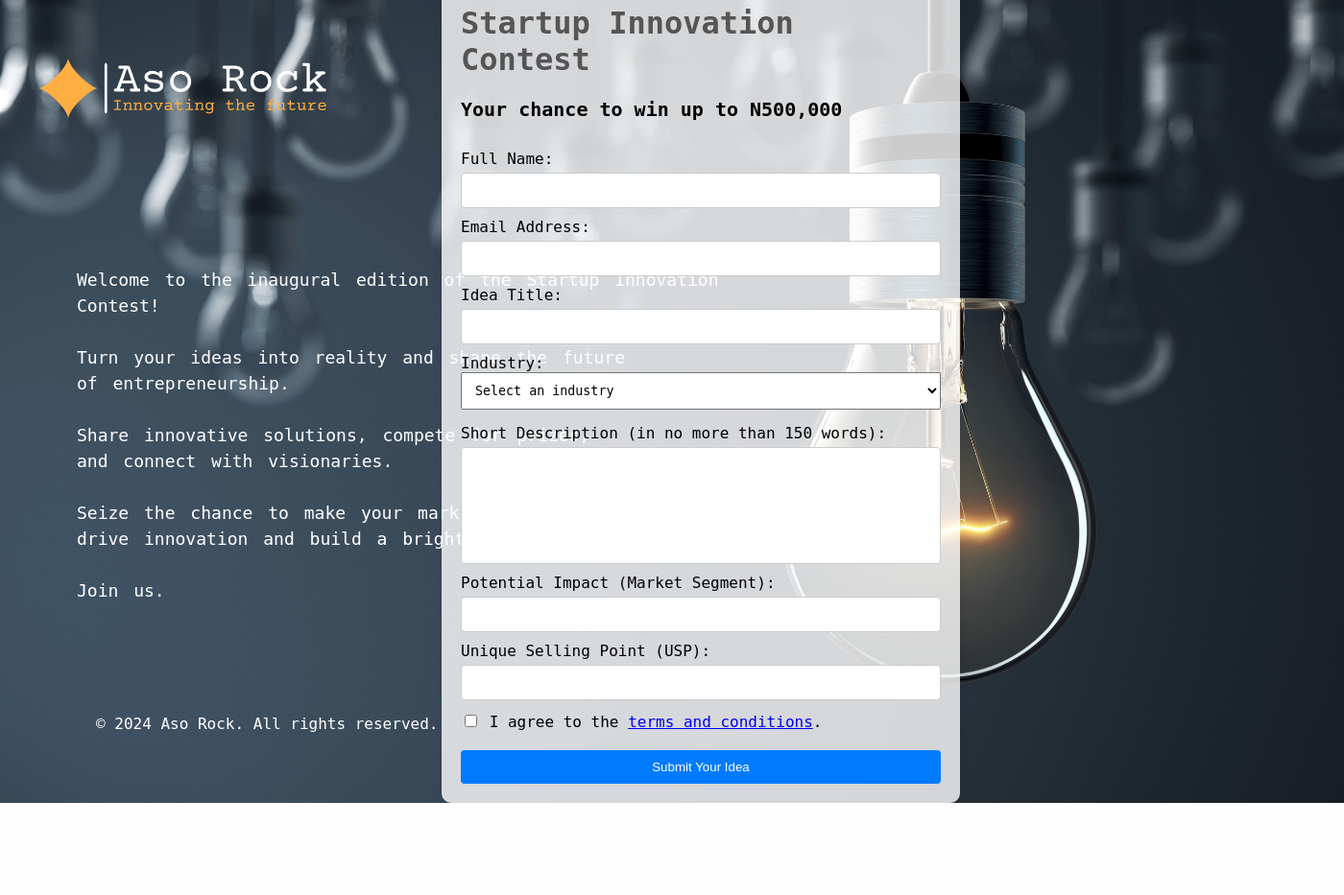
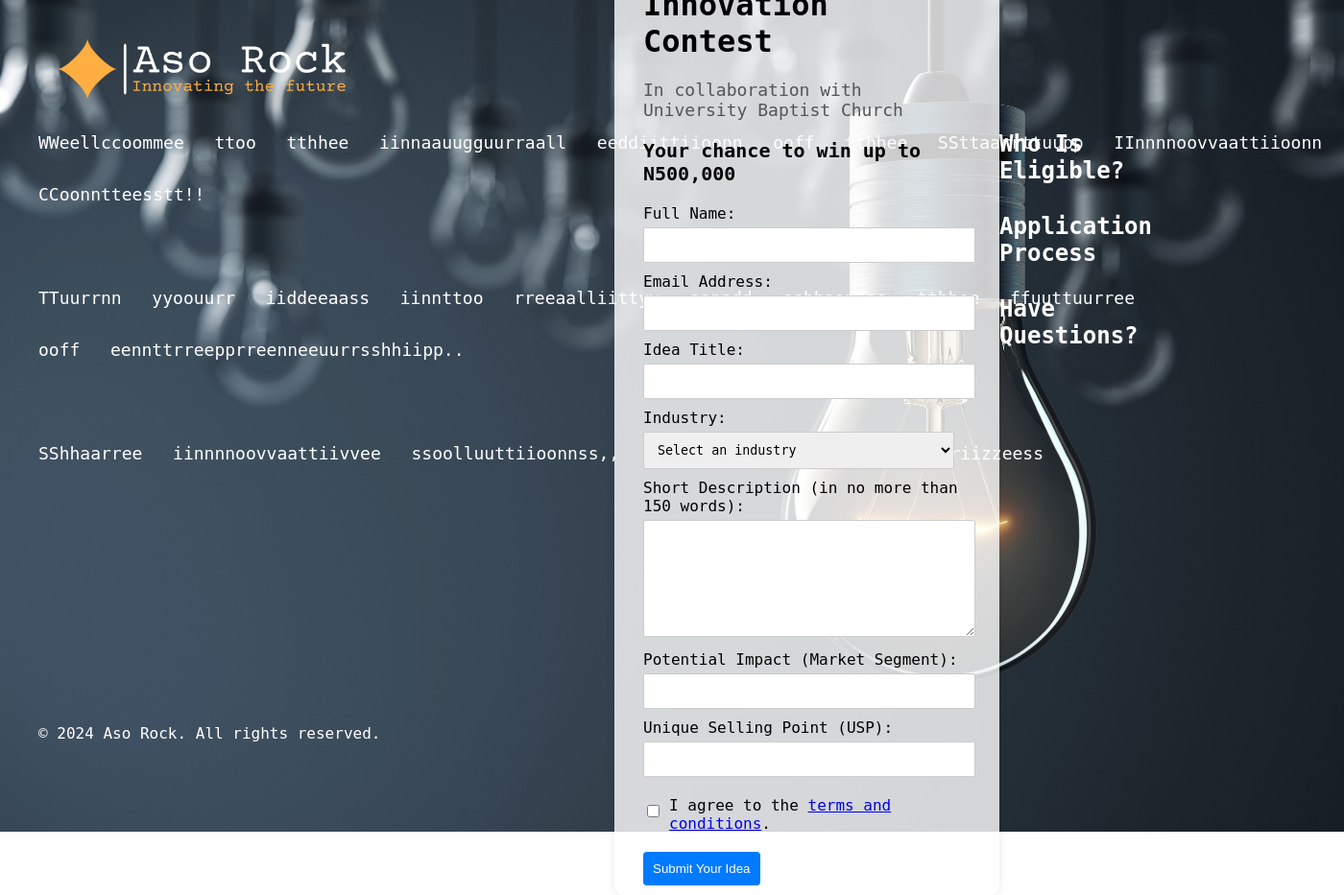
Before and after one commit to wolebadmus/Startup_Innovate, a Flask app: page / in a window 1400 px wide; the page is wider, and only the part inside the window is pictured. Shown: that part at 96% size. Before the commit the page ends 837 px from the top of that part, so only its background shows below. Run offline with Flask 3, Linux system fonts and the light colour scheme.

Commit message:
New Page

```diff
--- a/static/script.js
+++ b/static/script.js
@@ -1,17 +1,55 @@
-document.getElementById('submissionForm').addEventListener('submit', async function(event) {
-    event.preventDefault();
+// Function to toggle the visibility of sections
+function toggleSection(id) {
+    const element = document.getElementById(id);
+    if (element.classList.contains('expanded')) {
+        element.classList.remove('expanded');
+    } else {
+        element.classList.add('expanded');
+    }
+}
 
-    const formData = new FormData(this);
+// Function to handle the typewriter effect
+function typeWriter() {
+    const welcomeText = document.getElementById('typingEffect');
+    const statements = [
+        "Welcome to the inaugural edition of the Startup Innovation",
+        "Contest!",
+        "",
+        "Turn your ideas into reality and shape the future",
+        "of entrepreneurship.",
+        "",
+        "Share innovative solutions, compete for prizes,",
+        "and connect with visionaries.",
+        "",
+        "Seize the chance to make your mark. Ignite creativity,",
+        "drive innovation and build a brighter tomorrow.",
+        "",
+        "Join us."
+    ];
+    let statementIndex = 0;
+    let charIndex = 0;
 
-    const response = await fetch('/submit', {
-        method: 'POST',
-        body: formData
-    });
+    function type() {
+        if (statementIndex < statements.length) {
+            if (charIndex < statements[statementIndex].length) {
+                if (statements[statementIndex].charAt(charIndex) === ' ') {
+                    welcomeText.innerHTML += '&nbsp;'; // Non-breaking space for correct formatting
+                } else {
+                    welcomeText.innerHTML += statements[statementIndex].charAt(charIndex);
+                }
+                charIndex++;
+                setTimeout(type, 30); // Adjust typing speed (milliseconds)
+            } else {
+                welcomeText.innerHTML += '<br>'; // Add paragraph break
+                statementIndex++;
+                charIndex = 0;
+                setTimeout(type, 200); // Delay before typing the next statement (milliseconds)
+            }
+        }
+    }
 
-    if (response.ok) {
-        alert('Your idea has been submitted successfully!');
-        this.reset();
-    } else {
-        alert('There was an error submitting your idea. Please try again.');
-    }
-});
+    type();
+}
+
+// Initialize typewriter effect on page load
+document.addEventListener("DOMContentLoaded", typeWriter);
--- a/static/styles.css
+++ b/static/styles.css
@@ -1,40 +1,134 @@
 body {
+    background-image: url('/static/background.jpg'); /* Replace 'background.jpg' with the path to your image */
+    background-size: cover;
+    background-position: center;
+    background-repeat: no-repeat;
     font-family: Arial, sans-serif;
-    background-color: #1b1b1b;
     margin: 0;
     padding: 0;
+    overflow-x: hidden; /* Prevent horizontal scrolling */
     display: flex;
+    flex-direction: column;
+    align-items: flex-start; /* Align items to the left */
     justify-content: center;
-    align-items: center;
     height: 100vh;
 }
 
+header {
+    width: 100%;
+    display: flex;
+    justify-content: flex-start; /* Align header to the left */
+    padding: 40px;
+    position: absolute;
+    top: 0;
+    left: 20px; /* Align logo to the left */
+}
+
+.logo {
+    width: 300px; /* Adjust the width as needed */
+    height: auto;
+}
+
+.main-content {
+    display: flex;
+    justify-content: space-between;
+    align-items: flex-start; /* Align items to the top */
+    width: 100%;
+    box-sizing: border-box;
+    margin-top: 50px; /* Space for the header */
+}
+
+.left-content {
+    text-align: left; /* Align text to the left */
+    width: 300px;
+    color: white;
+    word-spacing: 5px;
+    line-height: 1.5;
+    font-family: 'Courier Prime', monospace;
+    font-size: 18px;
+    margin-left: 40px; /* Add space between the typewriter text and the form */
+    margin-top: 200px;
+}
+
 .container {
-    background: white;
-    padding: 20px;
+    max-width: 600px;
+    padding: 10px 30px;
+    background-color: rgba(255, 255, 255, 0.8); /* Semi-transparent white background */
     border-radius: 10px;
     box-shadow: 0 0 10px rgba(0, 0, 0, 0.1);
+    font-family: 'Courier Prime', monospace;
+    color: #000000;
+    text-align: left;
+    margin-left: 300px;
 }
 
-h1 {
-    color: #555;
-}
-
-form {
+.sidebar {
+    width: 200px;
+    padding: 0px;
+    font-family: 'Courier Prime', monospace;
+    color: white;
+    text-align: left;
+    margin-right: 200px;
+    margin-top: 200px;
     display: flex;
     flex-direction: column;
 }
 
+.sidebar h2 {
+    color: white; /* Ensure the text color is white */
+    margin-bottom: 10px; /* Add space below the heading */
+    cursor: pointer;
+}
+
+.sidebar ul {
+    display: none; /* Initially hide the content */
+    list-style: none;
+    padding-left: 0;
+}
+
+.sidebar ul.expanded {
+    display: block; /* Show the content when expanded */
+}
+
+.sidebar li {
+    margin-bottom: 10px;
+    color: #FFAE42; /* Ensure the link color is #FFAE42 */
+}
+
+.sidebar a {
+    color: #FFAE42 !important;
+    font-size: 18px;
+    margin-bottom: 100px;
+}
+
+.sidebar a:hover {
+    text-decoration: none;
+}
+
+select, input, textarea {
+    width: 95%;
+    padding: 10px;
+    margin-top: 5px;
+    border: 1px solid #ccc;
+    border-radius: 2px;
+    font-family: 'Courier Prime', monospace;
+}
+
 label {
+    display: block;
     margin-top: 10px;
     color: #000000;
 }
 
-input, textarea {
-    margin-top: 5px;
-    padding: 10px;
-    border: 1px solid #ccc;
-    border-radius: 4px;
+input[type="checkbox"] {
+    width: auto; /* Override the default width to auto for checkboxes */
+    margin-right: 10px; /* Add some space between the checkbox and the label text */
+}
+
+.checkbox-container {
+    display: flex;
+    align-items: center;
+    margin-top: 10px; /* Add some space above the checkbox container */
 }
 
 button {
@@ -50,3 +144,19 @@
 button:hover {
     background-color: #0056b3;
 }
+
+footer {
+    padding: 20px;
+    text-align: left;
+    color: white;
+    position: absolute;
+    bottom: 0;
+    left: 20px;
+    width: 100%;
+    font-family: 'Courier Prime', monospace;
+    margin-bottom: -10px;
+}
+
+#description {
+    height: 100px; /* Adjust the height as needed */
+}
--- a/templates/index.html
+++ b/templates/index.html
@@ -4,86 +4,22 @@
     <meta charset="UTF-8">
     <meta name="viewport" content="width=device-width, initial-scale=1.0">
     <title>Startup Idea Contest</title>
-    <link rel="stylesheet" href="{{ url_for('static', filename='styles.css') }}">
-    <style>
-        body {
-            background-image: url('/static/background.jpg'); /* Replace 'background.jpg' with the path to your image */
-            background-size: cover;
-            background-position: center;
-            background-repeat: no-repeat;
-            font-family: Arial, sans-serif;
-        }
-        .logo {
-            width: 300px; /* Adjust the width as needed */
-            height: auto;
-            position: absolute;
-            top: 60px;
-            left: 40px;
-        }
-        .container {
-            position: relative;
-            max-width: 500px;
-            margin: 0 auto;
-            padding: 20px;
-            background-color: rgba(255, 255, 255, 0.8); /* Semi-transparent white background */
-            border-radius: 10px;
-            margin-left: 60px;
-            margin-right: auto;
-            max-right: 20px;
-            box-shadow: 0 0 10px rgba(0, 0, 0, 0.1);
-            font-family: 'Courier Prime', monospace;
-            color: #000000;
-        }
-        .left-content {
-            position: absolute;
-            text-align: auto;
-            width: 300px;
-            top: 260px;
-            left: 80px;
-            color: white;
-            word-spacing: 5px;
-            line-height: 1.5;
-            font-family: 'Courier Prime', monospace;
-            font-size: 18px;
-        }
-        select {
-            width: 100%;
-            padding: 10px;
-            margin-bottom: 5px; /* Add spacing between input fields and dropdown */
-            z-index: 999; /* Ensure dropdown appears above other elements */
-            font-family: 'Courier Prime', monospace
-        }
-            label {
-            display: block;
-            margin-bottom: 0px; /* Add spacing between labels */
-        }
-        footer {
-            padding: 20px;
-            text-align: auto;
-            color: white;
-            position: absolute;
-            bottom: 0;
-            left: 80px;
-            width: 100%;
-            font-family: 'Courier Prime', monospace;
-        }
-        #description {
-            height: 100px; /* Adjust the height as needed */
-        }
-    </style>
+    <link rel="stylesheet" href="styles.css">
 </head>
 <body>
     <header>
-        <img src="{{ url_for('static', filename='logo.png') }}" alt="Logo" class="logo">
-    <header>
+        <img src="static/logo.png" alt="Logo" class="logo">
+    </header>
 
+    <div class="main-content">
         <div class="left-content">
             <p><span id="typingEffect"></span></p>
         </div>
 
         <div class="container">
             <h1>Startup Innovation Contest</h1>
-        <p style="font-size: 20px";><b>Your chance to win up to N500,000</b></p>
+            <p style="font-size: 18px; color: #555;">In collaboration with University Baptist Church</p>
+            <p style="font-size: 20px;"><b>Your chance to win up to N500,000</b></p>
             <form id="submissionForm">
                 <label for="fullName">Full Name:</label>
                 <input type="text" id="fullName" name="fullName" required>
@@ -115,11 +51,11 @@
                     <option value="Biotechnology">Biotechnology</option>
                     <option value="Insurance">Insurance</option>
                     <option value="E-commerce">E-commerce</option>
-                <option value="Others">Other</option>
-            <select>
+                    <option value="Others">Others</option>
+                </select>
 
                 <label for="description">Short Description (in no more than 150 words):</label>
-            <input type="text" id="description" name="description" maxlength="150" height="100px" required>
+                <textarea id="description" name="description" required></textarea>
 
                 <label for="impact">Potential Impact (Market Segment):</label>
                 <input type="text" id="impact" name="impact" required>
@@ -127,19 +63,43 @@
                 <label for="usp">Unique Selling Point (USP):</label>
                 <input type="text" id="usp" name="usp" required>
 
-            <label>
+                <div class="checkbox-container">
                     <input type="checkbox" id="consent" name="consent" required>
-                I agree to the <a href="terms_and_conditions.html" target="_blank">terms and conditions</a>.
-            </label>
+                    <label for="consent">I agree to the <a href="terms_and_conditions.html" target="_blank">terms and conditions</a>.</label>
+                </div>
 
                 <button type="submit">Submit Your Idea</button>
             </form>
+        </div>
+
+        <div class="sidebar">
+            <h2 onclick="toggleSection('eligibility-list')">Who Is Eligible?</h2>
+            <ul id="eligibility-list">
+                <li>Participants must be at least 18 years old.</li>
+                <li>Participants must be residents of the specified country/region.</li>
+                <li>Participants must not be employees or immediate family members of the organizers.</li>
+                <li>Participants must have a unique and innovative idea that addresses a specific problem or market need.</li>
+            </ul>
+            <h2 onclick="toggleSection('process-list')">Application Process</h2>
+            <ul id="process-list">
+                <li>Fill out the application form with your full name, email address, and idea details.</li>
+                <li>Describe your idea in no more than 150 words, highlighting its uniqueness and potential impact.</li>
+                <li>Agree to the terms and conditions and submit your application.</li>
+                <li>Wait for a confirmation email with further instructions.</li>
+            </ul>
+            <h2 onclick="toggleSection('contact-list')">Have Questions?</h2>
+            <ul id="contact-list">
+                <li>Email: support@startupcontest.com</li>
+                <li>Phone: +123-456-7890</li>
+            </ul>
+        </div>
     </div>
 
     <footer>
         <p>&copy; 2024 Aso Rock. All rights reserved.</p>
     </footer>
 
+    <script src="script.js"></script>
     <script>
         const welcomeText = document.getElementById('typingEffect');
         const statements = [
@@ -169,7 +129,7 @@
                         welcomeText.innerHTML += statements[statementIndex].charAt(charIndex);
                     }
                     charIndex++;
-                    setTimeout(typeWriter, 10); // Adjust typing speed (milliseconds)
+                    setTimeout(typeWriter, 30); // Adjust typing speed (milliseconds)
                 } else {
                     welcomeText.innerHTML += '<br>'; // Add paragraph break
                     statementIndex++;
```
Lines whose indentation alone changed are shown as unchanged.
